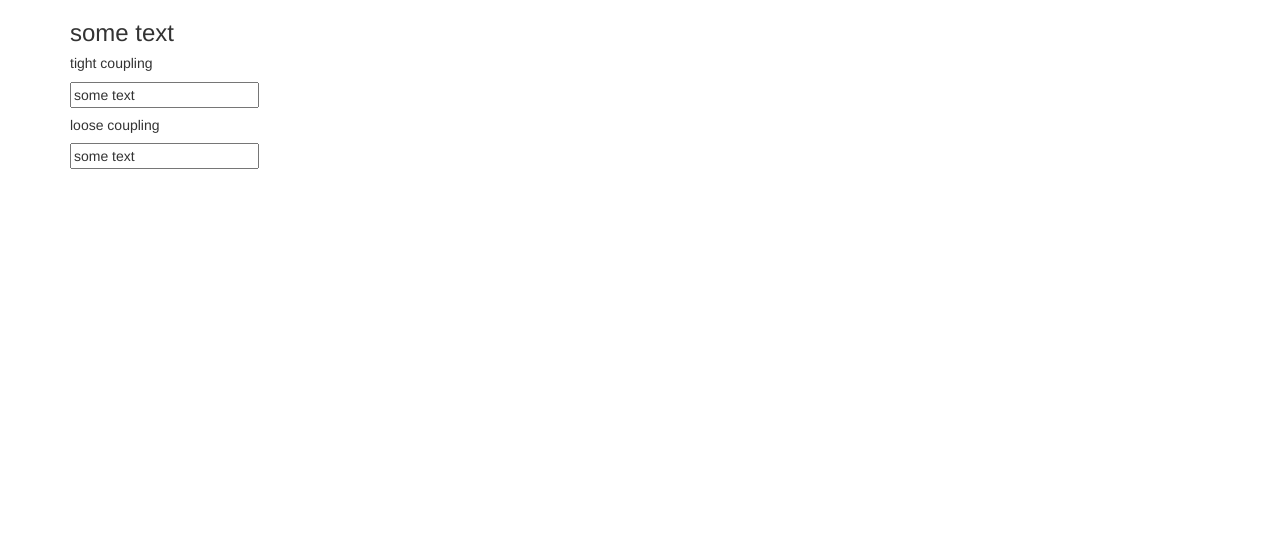
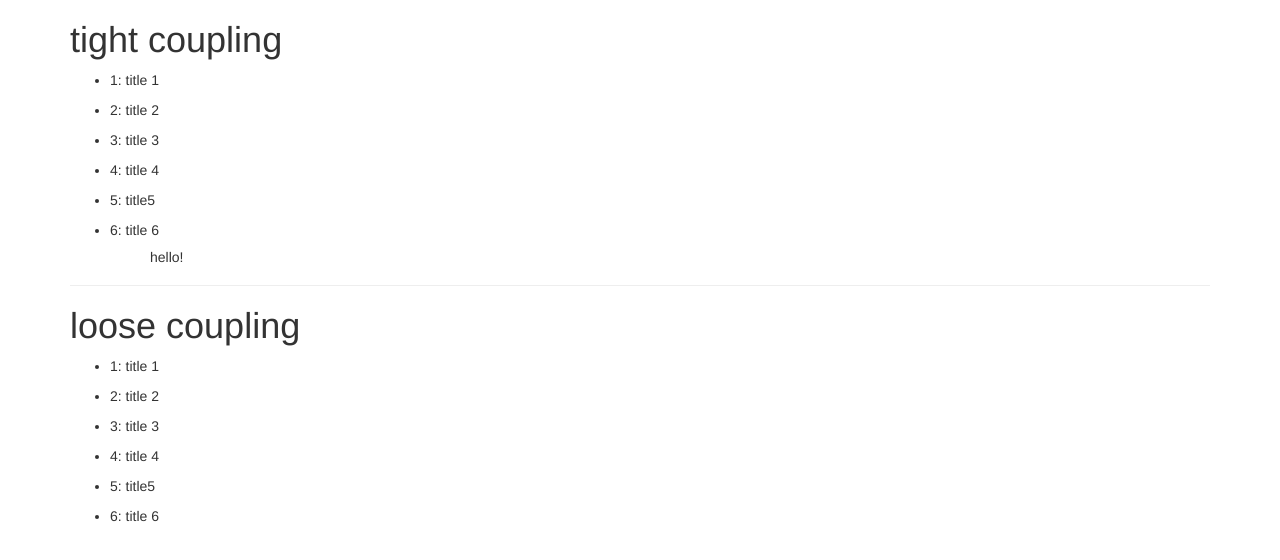
Before and after one commit to DanteChristmas/angular-unit-1, a plain HTML site: page unit2/directives/directives2/index.html in a window 1280 px wide. Drawn offline with nearby package versions, Linux system fonts and the light colour scheme.

Commit message:
deleting useless files

```diff
--- a/unit2/directives/directives2/index.html
+++ b/unit2/directives/directives2/index.html
@@ -9,18 +9,17 @@
   </head>
   <body ng-app="myapp" ng-cloak>
     <div class="container" ng-controller="MainCtrl">
-      <!-- <h1>tight coupling</h1>
+      <h1>tight coupling</h1>
       <tight-couple></tight-couple>
       <hr>
       <h1>loose coupling</h1>
-      <loose-couple list="vm.myList"></loose-couple> -->
+      <loose-couple list="vm.myList"></loose-couple>
 
-      <h3 ng-bind="vm.otherText"></h3>
-
+      <!-- <h3 ng-bind="vm.otherText"></h3>
       <h5>tight coupling</h5>
       <input-test></input-test>
       <h5>loose coupling</h5>
-      <isolated-input some-text="vm.otherText"></isolated-input>
+      <isolated-input some-text="vm.otherText"></isolated-input> -->
     </div>
   </body>
 </html>
```
Also changed, not shown: unit2/directives/directives1/directives.js (deleted).
